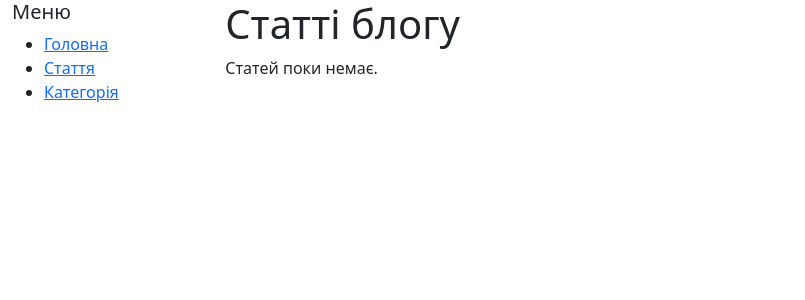
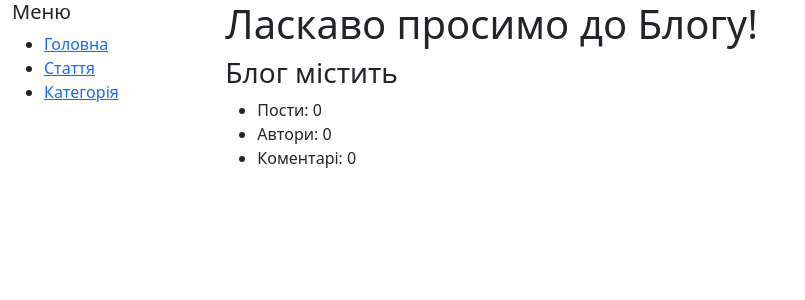
Before and after one commit to HolopuraAnna/blog, a Django app: page /blog/ in a window 1280 px wide. Shown: the top 300 px of the page, without its empty margins (0-805 px from the left). Run offline with Django 4.2, Linux system fonts and the light colour scheme; data that the repository does not hold is empty.

Commit message:
update index

```diff
--- a/app/blog/templates/blog/index.html
+++ b/app/blog/templates/blog/index.html
@@ -1,20 +1,11 @@
 {% extends 'blog/base.html' %}
 
 {% block content %}
-<h1>Статті блогу</h1>
-
-{% if posts %}
-    <ul>
-        {% for post in posts %}
-            <li>
-                <h3>{{ post.title }}</h3>
-                <p>{{ post.text|truncatewords:20 }}</p>
-                <small>{{ post.created_at }}</small>
-            </li>
-        {% endfor %}
-    </ul>
-{% else %}
-    <p>Статей поки немає.</p>
-{% endif %}
-
+<h1>Ласкаво просимо до Блогу!</h1>
+<h3>Блог містить</h3>
+<ul>
+  <li>Пости: {{ post_num }}</li>
+  <li>Автори: {{ author_num }}</li>
+  <li>Коментарі: {{ comment_num }}</li>
+</ul>
 {% endblock %}
--- a/app/blog/views.py
+++ b/app/blog/views.py
@@ -1,6 +1,15 @@
 from django.shortcuts import render
-from .models import Post
+from .models import Post, Author, Comment
 
 def index(request):
-    posts = Post.objects.all()
-    return render(request, 'blog/index.html', {'posts': posts})
+    post_num = Post.objects.count()
+    author_num = Author.objects.count()
+    comment_num = Comment.objects.count()
+
+    context = {
+        'post_num': post_num,
+        'author_num': author_num,
+        'comment_num': comment_num,
+    }
+
+    return render(request, 'blog/index.html', context)
```
